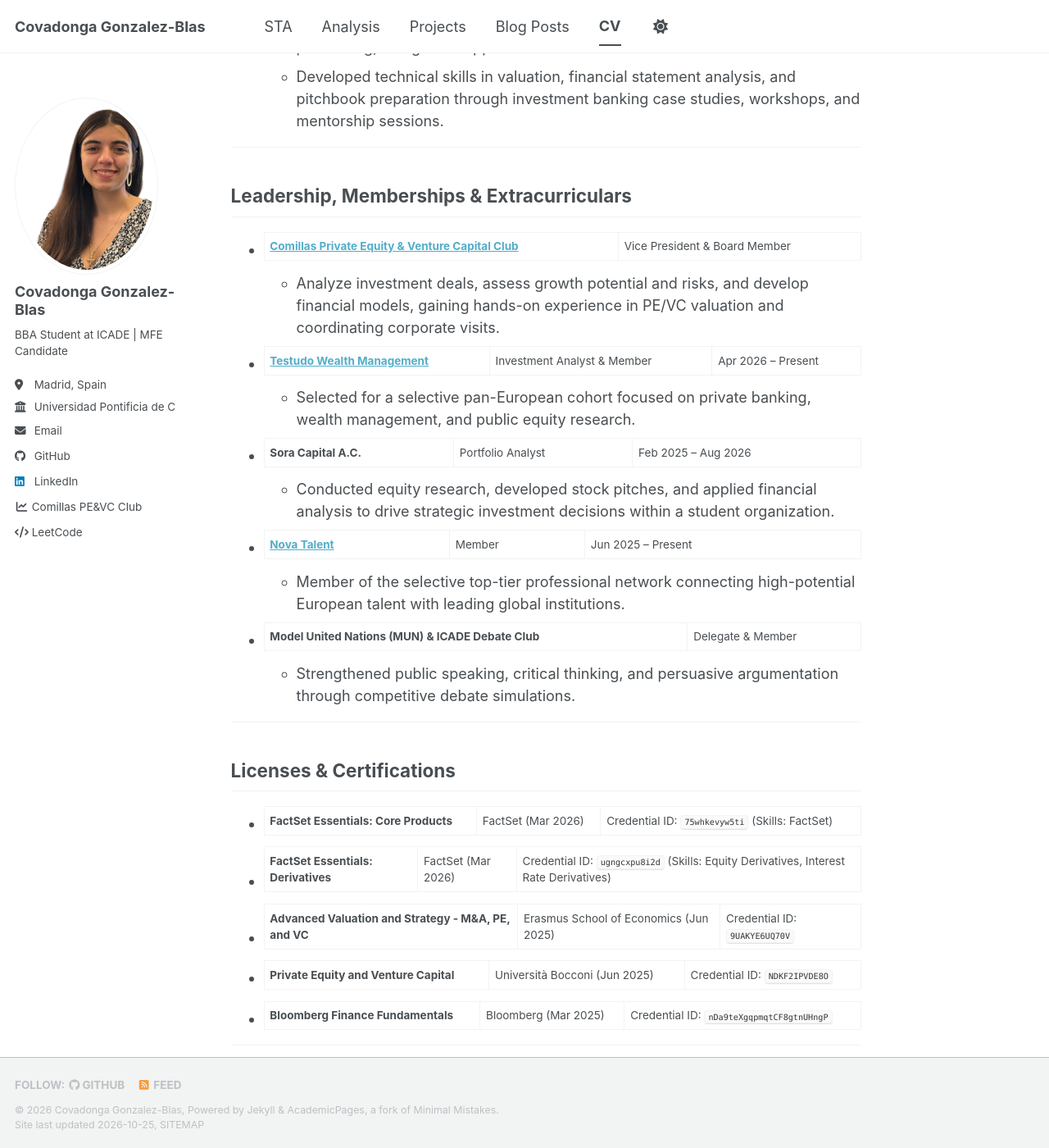
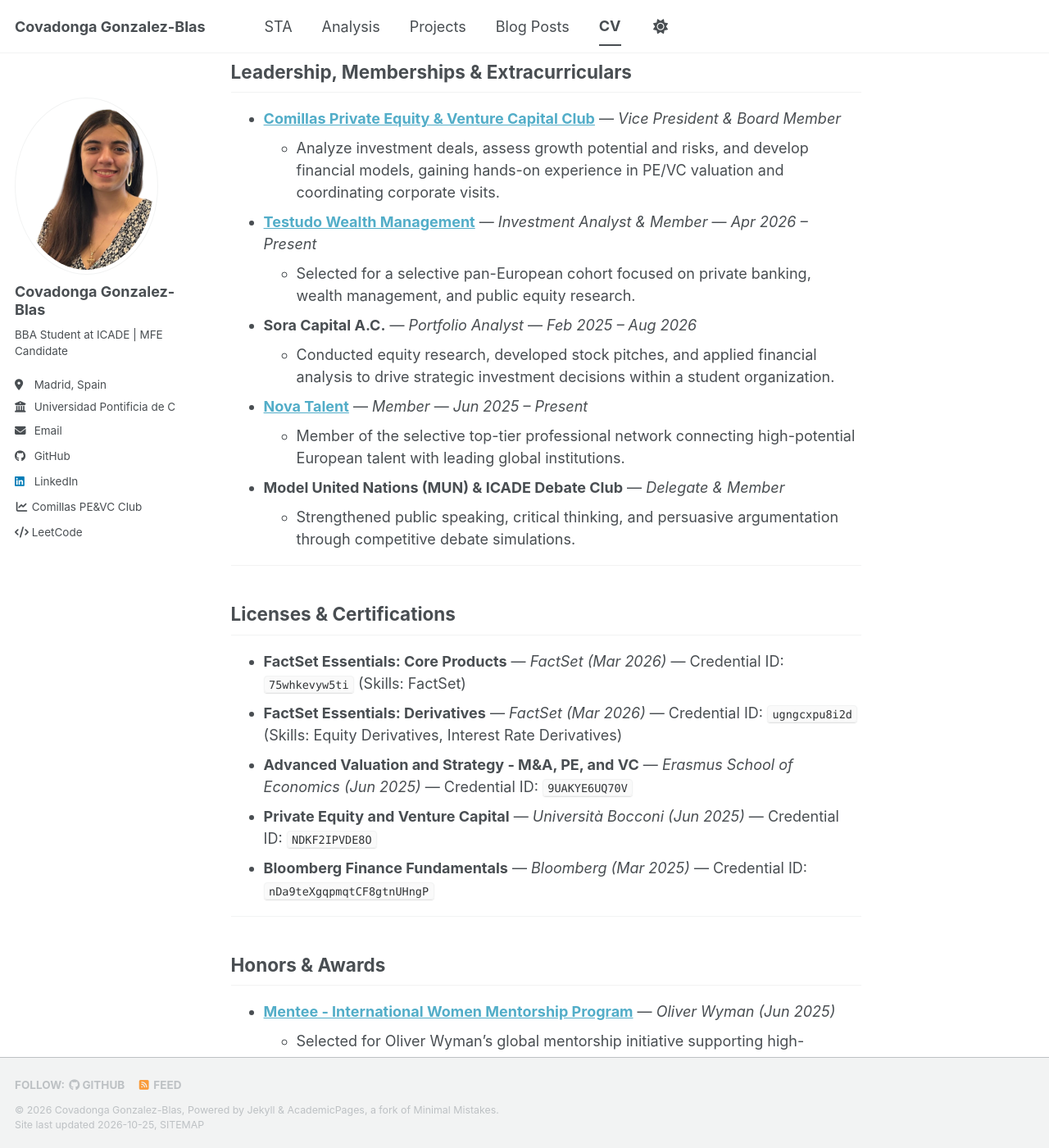
Before and after one commit to Gonzalez-Blas/Gonzalez-Blas.github.io, a Jekyll site: the page built from _pages/cv.md, in a window 1280 px wide and 1400 px high, scrolled down 2370 px. Shown: the whole window at 82% size. Built offline with Jekyll 4.4.1, drawn with Linux system fonts in a browser that asks for light colours; a style sheet for code colours, icons or effects is not loaded; some of the changed text lies outside the part shown.

```diff
--- a/_pages/cv.md
+++ b/_pages/cv.md
@@ -13,42 +13,42 @@ redirect_from:
 
 ## Education
 
-- **[Universidad Pontificia de Comillas (ICADE Business School)](https://www.comillas.edu/grados/grado-en-administracion-y-direccion-de-empresas-ade-e-2/)** | Madrid, Spain
-  - **Bachelor’s Degree in Business Administration and Management (BBA - E-2 English)** | Expected May 2027
+- **[Universidad Pontificia de Comillas (ICADE Business School)](https://www.comillas.edu/grados/grado-en-administracion-y-direccion-de-empresas-ade-e-2/)** — *Madrid, Spain*
+  - **Bachelor’s Degree in Business Administration and Management (BBA - E-2 English)** — *Expected May 2027*
   - *Selected Relevant Coursework:* Financial Accounting (9.10/10), Financial Mathematics (8.90/10), Data Analysis and Visualization (8.60/10), Fundamentals of Marketing (9.00/10)
-- **University of Bath School of Management** | Bath, United Kingdom
-  - **Exchange Semester (Banking, Corporate, Finance, and Securities Law)** | Feb 2026 – May 2026
+- **University of Bath School of Management** — *Bath, United Kingdom*
+  - **Exchange Semester (Banking, Corporate, Finance, and Securities Law)** — *Feb 2026 – May 2026*
   - *Relevant Coursework:* The Business of Investment Banking, Strategic and Behavioural Finance Decision-Making, Entrepreneurial Finance and Intellectual Property
-- **Colegio Nuestra Señora del Pilar** | Madrid, Spain
-  - **Technological Science Baccalaureate** | 2022 – 2023
-- **Greenbrier High School** | Evans, GA, USA
-  - **Social Science Baccalaureate** | 2021 – 2022
+- **Colegio Nuestra Señora del Pilar** — *Madrid, Spain*
+  - **Technological Science Baccalaureate** — *2022 – 2023*
+- **Greenbrier High School** — *Evans, GA, USA*
+  - **Social Science Baccalaureate** — *2021 – 2022*
   - *Activities:* Model UN, Spanish Club, Senator in the Student Government Association (SGA), Mock Trial Team, Soccer Team.
 
 ---
 
 ## Professional Experience
 
-- **UBS** | London, United Kingdom
-  - **Global Banking Summer Analyst (Unified Global Banking - UGB)** | Jun 2026 – Aug 2026
+- **UBS** — *London, United Kingdom*
+  - **Global Banking Summer Analyst (Unified Global Banking - UGB)** — *Jun 2026 – Aug 2026*
   - Supported a $300m capital raise in the music and entertainment sector, contributing to investor outreach efforts, maintaining investor engagement trackers, and supporting transaction execution through first close.
   - Performed company and industry research, valuation analysis, and financial modelling using comparable companies and precedent transactions to support live and prospective client mandates.
   - Assisted in the preparation of pitchbooks, marketing materials, and strategic presentations for senior bankers and corporate clients across financing and advisory transactions.
 
-- **Let'sInnovate (Grupo LETS)** | Madrid, Spain
-  - **Open Innovation Analyst** | Jul 2025 – Nov 2025
+- **Let'sInnovate (Grupo LETS)** — *Madrid, Spain*
+  - **Open Innovation Analyst** — *Jul 2025 – Nov 2025*
   - Built an automated startup intelligence database to identify high-growth companies, emerging technologies, and market opportunities for corporate innovation projects.
   - Evaluated more than 20 startups through valuation modelling, competitive analysis, and strategic assessments, supporting investment, partnership, and innovation-related decisions.
   - Produced market research reports and executive presentations covering venture capital trends, innovation ecosystems, and disruptive technologies across multiple industries.
 
-- **EY (Governance and Public Sectors)** | Madrid, Spain
-  - **Business Consulting Intern** | Jun 2025 – Jul 2025
+- **EY (Governance and Public Sectors)** — *Madrid, Spain*
+  - **Business Consulting Intern** — *Jun 2025 – Jul 2025*
   - Supported the Project Management Office (PMO) of a €2.6bn public-sector digital transformation programme by coordinating timelines, monitoring deliverables, and preparing executive reporting materials.
   - Developed Excel, VBA, and Power BI solutions to automate reporting processes, improving efficiency and reducing manual data-processing requirements.
   - Tracked more than 15 programme KPIs and project milestones through interactive dashboards, enabling data-driven decision-making and enhanced stakeholder visibility.
 
-- **Nomura** | London, United Kingdom
-  - **Women's Immersion Programme (Investment Banking)** | Apr 2025
+- **Nomura** — *London, United Kingdom*
+  - **Women's Immersion Programme (Investment Banking)** — *Apr 2025*
   - Selected for Nomura's competitive Investment Banking Women's Immersion Programme, gaining exposure to M&A, capital markets, and corporate finance advisory.
   - Delivered a strategic investment analysis of London Stock Exchange Group (LSEG), assessing financial performance, valuation drivers, competitive positioning, and growth opportunities.
   - Developed technical skills in valuation, financial statement analysis, and pitchbook preparation through investment banking case studies, workshops, and mentorship sessions.
@@ -57,43 +57,43 @@ redirect_from:
 
 ## Leadership, Memberships & Extracurriculars
 
-- **[Comillas Private Equity & Venture Capital Club](https://comillaspevcclub.es/)** | Vice President & Board Member
+- **[Comillas Private Equity & Venture Capital Club](https://comillaspevcclub.es/)** — *Vice President & Board Member*
   - Analyze investment deals, assess growth potential and risks, and develop financial models, gaining hands-on experience in PE/VC valuation and coordinating corporate visits.
-- **[Testudo Wealth Management](https://www.linkedin.com/company/testudo-wealth-management/)** | Investment Analyst & Member | Apr 2026 – Present
+- **[Testudo Wealth Management](https://www.linkedin.com/company/testudo-wealth-management/)** — *Investment Analyst & Member* — *Apr 2026 – Present*
   - Selected for a selective pan-European cohort focused on private banking, wealth management, and public equity research.
-- **Sora Capital A.C.** | Portfolio Analyst | Feb 2025 – Aug 2026
+- **Sora Capital A.C.** — *Portfolio Analyst* — *Feb 2025 – Aug 2026*
   - Conducted equity research, developed stock pitches, and applied financial analysis to drive strategic investment decisions within a student organization.
-- **[Nova Talent](https://www.novatalent.com/)** | Member | Jun 2025 – Present
+- **[Nova Talent](https://www.novatalent.com/)** — *Member* — *Jun 2025 – Present*
   - Member of the selective top-tier professional network connecting high-potential European talent with leading global institutions.
-- **Model United Nations (MUN) & ICADE Debate Club** | Delegate & Member
+- **Model United Nations (MUN) & ICADE Debate Club** — *Delegate & Member*
   - Strengthened public speaking, critical thinking, and persuasive argumentation through competitive debate simulations.
 
 ---
 
 ## Licenses & Certifications
 
-- **FactSet Essentials: Core Products** | FactSet (Mar 2026) | Credential ID: `75whkevyw5ti` (Skills: FactSet)
-- **FactSet Essentials: Derivatives** | FactSet (Mar 2026) | Credential ID: `ugngcxpu8i2d` (Skills: Equity Derivatives, Interest Rate Derivatives)
-- **Advanced Valuation and Strategy - M&A, PE, and VC** | Erasmus School of Economics (Jun 2025) | Credential ID: `9UAKYE6UQ70V`
-- **Private Equity and Venture Capital** | Università Bocconi (Jun 2025) | Credential ID: `NDKF2IPVDE8O`
-- **Bloomberg Finance Fundamentals** | Bloomberg (Mar 2025) | Credential ID: `nDa9teXgqpmqtCF8gtnUHngP`
+- **FactSet Essentials: Core Products** — *FactSet (Mar 2026)* — Credential ID: `75whkevyw5ti` (Skills: FactSet)
+- **FactSet Essentials: Derivatives** — *FactSet (Mar 2026)* — Credential ID: `ugngcxpu8i2d` (Skills: Equity Derivatives, Interest Rate Derivatives)
+- **Advanced Valuation and Strategy - M&A, PE, and VC** — *Erasmus School of Economics (Jun 2025)* — Credential ID: `9UAKYE6UQ70V`
+- **Private Equity and Venture Capital** — *Università Bocconi (Jun 2025)* — Credential ID: `NDKF2IPVDE8O`
+- **Bloomberg Finance Fundamentals** — *Bloomberg (Mar 2025)* — Credential ID: `nDa9teXgqpmqtCF8gtnUHngP`
 
 ---
 
 ## Honors & Awards
 
-- **[Mentee - International Women Mentorship Program](https://www.oliverwyman.com/careers/recruiting-events/international-mentorship-program/spain.html)** | Oliver Wyman (Jun 2025)
+- **[Mentee - International Women Mentorship Program](https://www.oliverwyman.com/careers/recruiting-events/international-mentorship-program/spain.html)** — *Oliver Wyman (Jun 2025)*
   - Selected for Oliver Wyman's global mentorship initiative supporting high-potential women pursuing careers in consulting through mentorship, professional development, and collaborative learning.
   - Received one-on-one coaching from an Oliver Wyman consultant, gaining insights into consulting career paths, case interview preparation, problem-solving techniques, and client engagement.
   - Collaborated with an international cohort of participants on case competition projects and business challenges, developing structured analytical thinking, teamwork, and presentation skills.
   - [Program Link](https://www.oliverwyman.com/careers/recruiting-events/international-women-mentorship-program.html)
 
-- **Honorable Mention - UC3MUN** | Universidad Carlos III de Madrid & ECOFIN (Mar 2025)
+- **Honorable Mention - UC3MUN** — *Universidad Carlos III de Madrid & ECOFIN (Mar 2025)*
   - Awarded Honorable Mention for outstanding performance in a university-level Model United Nations conference, demonstrating negotiation, public speaking, and policy analysis skills.
   - Represented a member state in committee discussions, drafting resolutions and building consensus among delegates to address complex international challenges.
   - Developed persuasive communication, diplomacy, and stakeholder management abilities through debate, coalition-building, and formal negotiations.
 
-- **3rd IBSS Virtual Business Competition 2024** | Xi'an Jiaotong-Liverpool University & The Asia Institute
+- **3rd IBSS Virtual Business Competition 2024** — *Xi'an Jiaotong-Liverpool University & The Asia Institute*
   - Achieved 2nd place in an international business competition, competing against multidisciplinary teams from universities across multiple countries.
   - Developed a market-entry and promotional strategy for Genroku Tatami, incorporating consumer research, competitive analysis, branding, and growth recommendations.
   - Presented strategic findings to an academic and industry judging panel, demonstrating commercial awareness, teamwork, and business problem-solving capabilities.
@@ -102,21 +102,21 @@ redirect_from:
 
 ## Volunteering & Social Impact
 
-- **Real Federación Española de Golf (RFEG)** | Volunteer Rules Official & Course Marshal | Jul 2024 – Present
+- **Real Federación Española de Golf (RFEG)** — *Volunteer Rules Official & Course Marshal* — *Jul 2024 – Present*
   - Contributed to elite international events including the Spanish Open (DP World Tour) and the Women's European Championship.
-- **South Summit** | Event & Innovation Volunteer | Jun 2025
+- **South Summit** — *Event & Innovation Volunteer* — *Jun 2025*
   - Supported operations, startup networking, and logistics at South Summit Madrid 2025.
-- **Unity Program (Comillas)** | President & Chairman | Jan 2024 – Mar 2025
+- **Unity Program (Comillas)** — *President & Chairman* — *Jan 2024 – Mar 2025*
   - Facilitated student exchanges and cultural integration for international students at Comillas Pontifical University.
-- **Orden Hospitalaria de San Juan de Dios** | Auxiliar | Jun 2024 – Jul 2024
+- **Orden Hospitalaria de San Juan de Dios** — *Auxiliar* — *Jun 2024 – Jul 2024*
   - Walked the Camino de Santiago alongside individuals with Down syndrome, fostering inclusion, empathy, and teamwork.
-- **Teen Court in Columbia County Community Connections** | Student Volunteer | Mar 2022 – May 2022
+- **Teen Court in Columbia County Community Connections** — *Student Volunteer* — *Mar 2022 – May 2022*
   - Supported restorative justice peer-based trials for minor offenses in Evans, Georgia.
-- **Martinez Evans Little League** | Sales Assistant | Sep 2021 – Jan 2022
+- **Martinez Evans Little League** — *Sales Assistant* — *Sep 2021 – Jan 2022*
   - Developed a digital inventory system to streamline operations for equipment and merchandise management.
-- **Asociación Hogar Nazareth** | Student Volunteer | Sep 2019 – Feb 2020
+- **Asociación Hogar Nazareth** — *Student Volunteer* — *Sep 2019 – Feb 2020*
   - Assisted families and children in the San Blas neighborhood of Madrid to improve community welfare.
-- **Fundación Telefónica** | Volunteer | Jun 2018
+- **Fundación Telefónica** — *Volunteer* — *Jun 2018*
   - Volunteered at the inaugural #eSportsUnificados Championship promoting equality and integration.
-- **American Forests & Alcoa Foundation** | Environmental Volunteer | Jan 2016 – Mar 2019
+- **American Forests & Alcoa Foundation** — *Environmental Volunteer* — *Jan 2016 – Mar 2019*
   - Participated in reforestation and habitat restoration projects in the Sierra de Guadarrama National Park.
```
Also changed, not shown: other parts of _pages/cv.md (+1 -1 lines).
